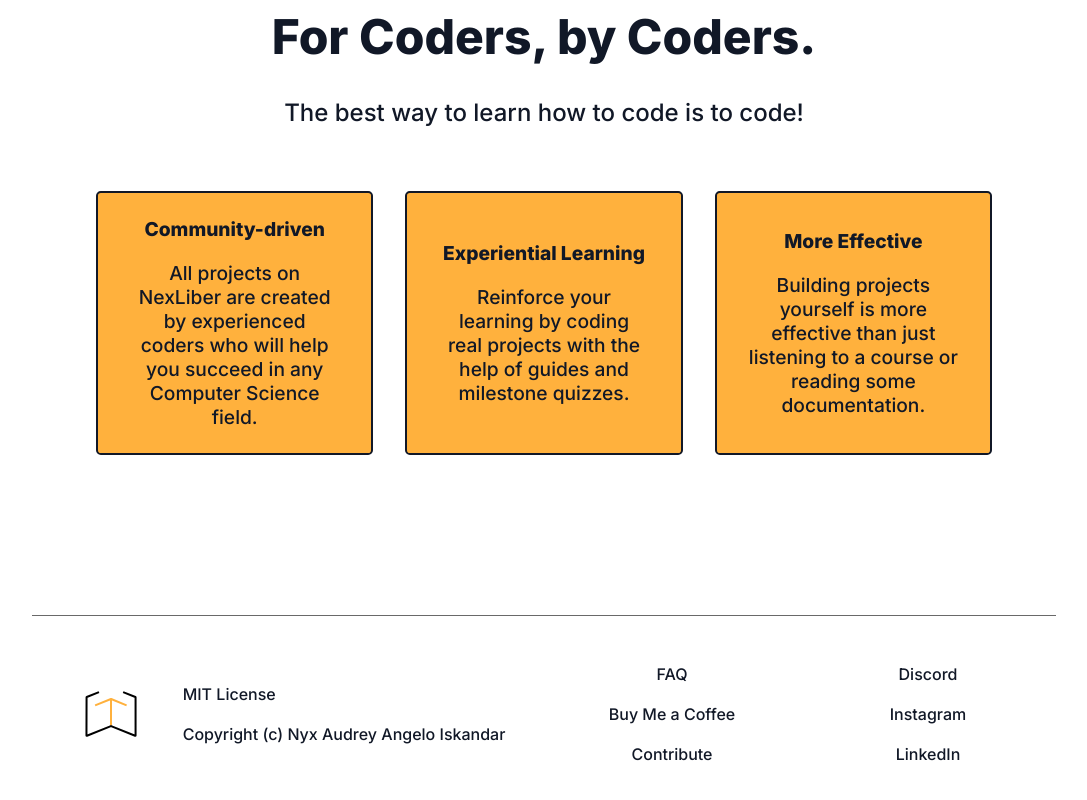
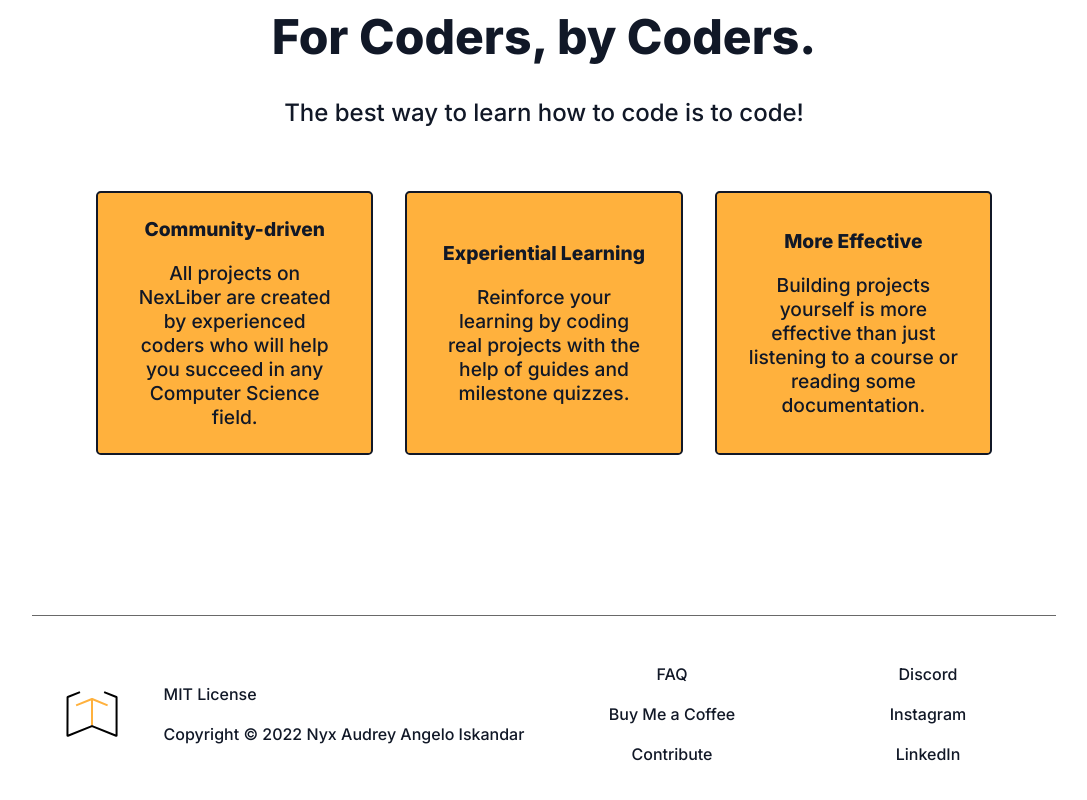
Before and after one commit to xyntechx/NexLiber-v1, a Next.js app: page / in a window 1280 px wide. Shown: the part 709-1509 px from the top of the page, without its empty margins (96-1183 px from the left). Built offline with nearby package versions, Linux system fonts and the light colour scheme.

Commit message:
🚧 Improve footer

```diff
--- a/components/footer/index.tsx
+++ b/components/footer/index.tsx
@@ -47,7 +47,7 @@ const Footer: NextPage = () => {
                     <div className={styles.subfooteritem}>
                         <p>MIT License</p>
                         <br />
-                        <p>Copyright (c) Nyx Audrey Angelo Iskandar</p>
+                        <p>Copyright &copy; 2022 Nyx Audrey Angelo Iskandar</p>
                     </div>
                 </div>
                 <div className={styles.footeritemcol}>
```
